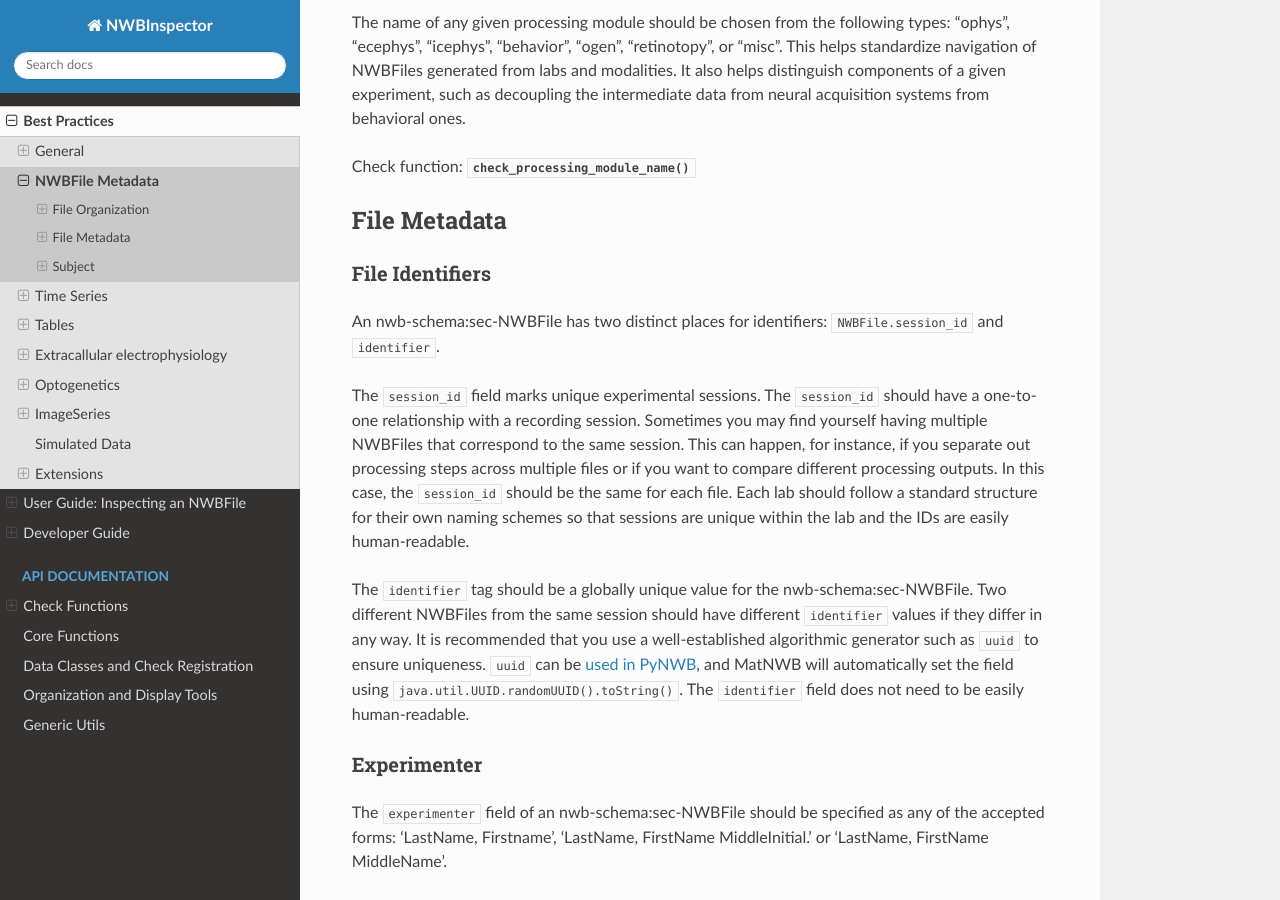
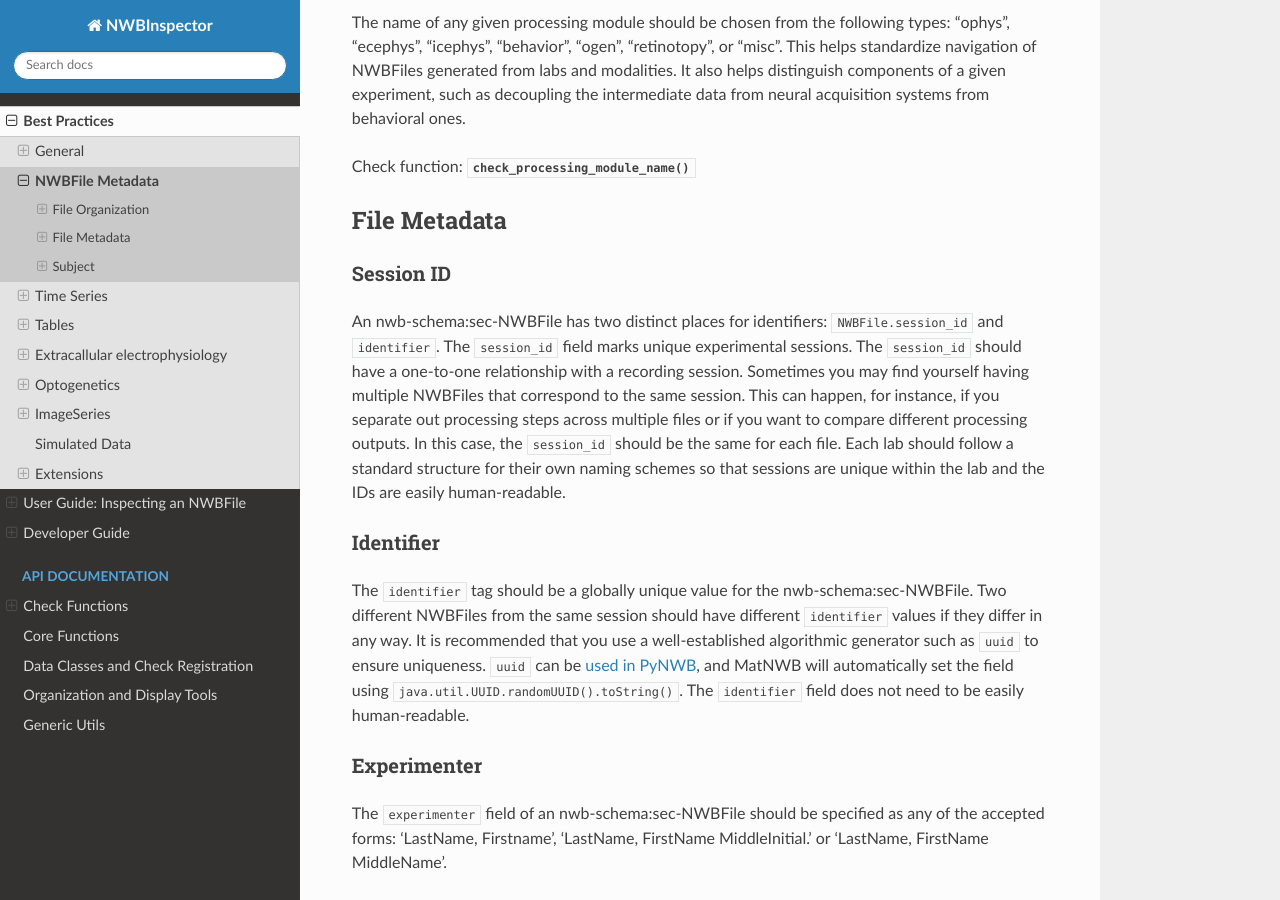
Before and after one commit to NeurodataWithoutBorders/nwbinspector, a Sphinx documentation site: the page built from docs/best_practices/nwbfile_metadata.rst, in a window 1280 px wide and 900 px high, scrolled down 1230 px. Built offline with Sphinx 7.4.7 and the Read the Docs theme 2.0.0, drawn with Linux system fonts in a browser that asks for light colours.

Commit message:
Update nwbfile_metadata.rst

```diff
--- a/docs/best_practices/nwbfile_metadata.rst
+++ b/docs/best_practices/nwbfile_metadata.rst
@@ -72,20 +72,21 @@ Check function: :py:meth:`~nwbinspector.checks.nwbfile_metadata.check_processing
 File Metadata
 -------------
 
-
-.. _best_practice_file_id:
-
-File Identifiers
-~~~~~~~~~~~~~~~~
+Session ID
+~~~~~~~~~~
 
 An :ref:`nwb-schema:sec-NWBFile` has two distinct places for identifiers: ``NWBFile.session_id`` and ``identifier``.
-
 The ``session_id`` field marks unique experimental sessions. The ``session_id`` should have a one-to-one relationship
 with a recording session. Sometimes you may find yourself having multiple NWBFiles that correspond to the same session.
 This can happen, for instance, if you separate out processing steps across multiple files or if you want to compare
 different processing outputs. In this case, the ``session_id`` should be the same for each file. Each lab should follow
 a standard structure for their own naming schemes so that sessions are unique within the lab and the IDs are easily
 human-readable.
+
+.. _best_practice_file_id:
+
+Identifier
+~~~~~~~~~~
 
 The ``identifier`` tag should be a globally unique value for the :ref:`nwb-schema:sec-NWBFile`. Two different NWBFiles
 from the same session should have different ``identifier`` values if they differ in any way. It is recommended that you
```
